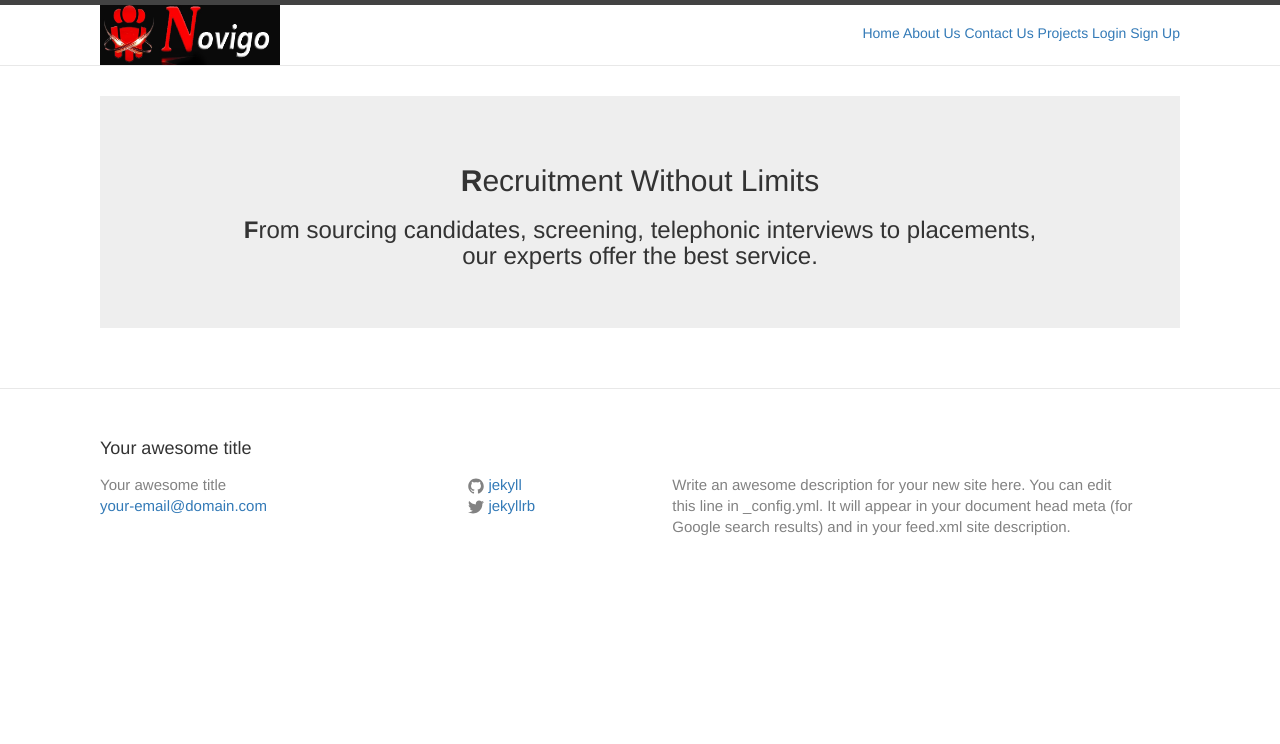
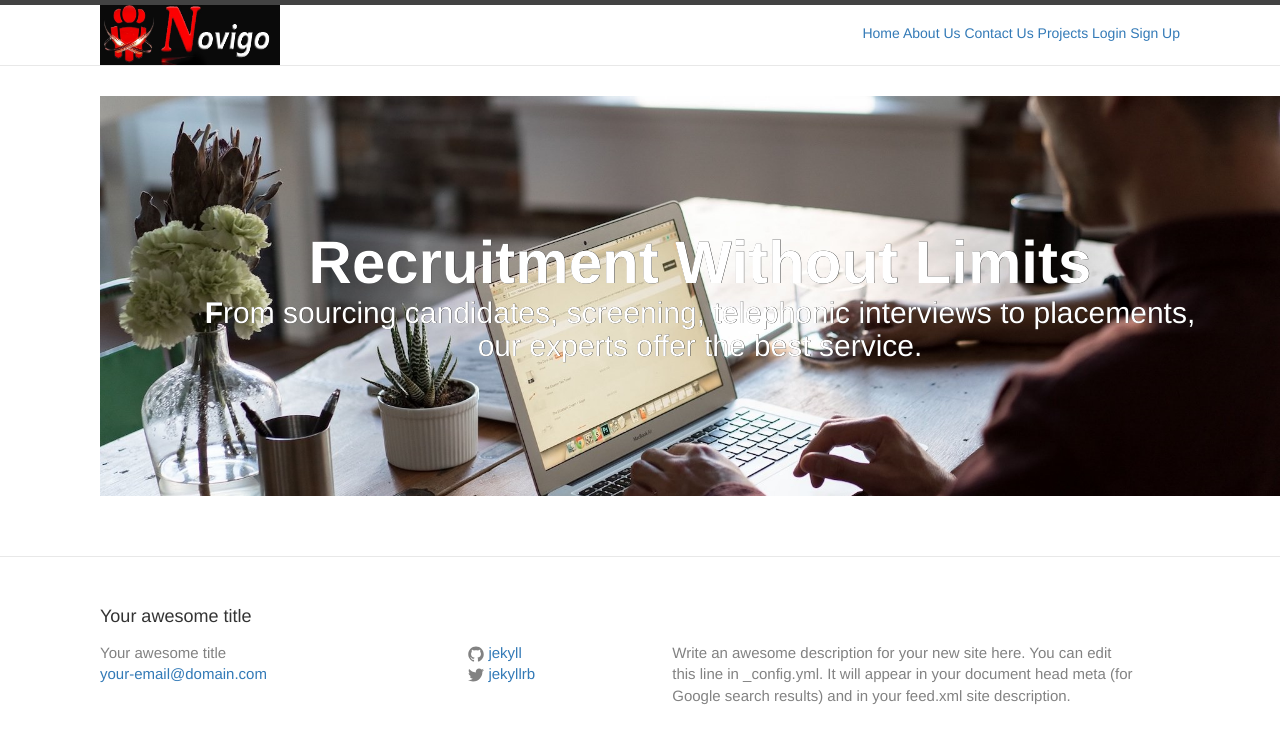
Before and after one commit to Hermankoch/hermankoch.github.io, a Jekyll site: the page built from index.html, in a window 1280 px wide. Shown: the top 744 px of the page. Built offline with Jekyll 4.4.1, drawn with Linux system fonts in a browser that asks for light colours.

Commit message:
Update head.html

```diff
--- a/_includes/head.html
+++ b/_includes/head.html
@@ -14,5 +14,6 @@
   <link rel="canonical" href="{{ page.url | replace:'index.html','' | prepend: site.baseurl | prepend: site.url }}">
   <link rel="alternate" type="application/rss+xml" title="{{ site.title }}" href="{{ "/feed.xml" | prepend: site.baseurl | prepend: site.url }}">
   <link rel="stylesheet" href="https://maxcdn.bootstrapcdn.com/bootstrap/3.3.6/css/bootstrap.min.css" integrity="sha384-1q8mTJOASx8j1Au+a5WDVnPi2lkFfwwEAa8hDDdjZlpLegxhjVME1fgjWPGmkzs7" crossorigin="anonymous">
+  <link rel="stylesheet" type="text/css" href="../css/homepage.css">
 
 </head>
```
